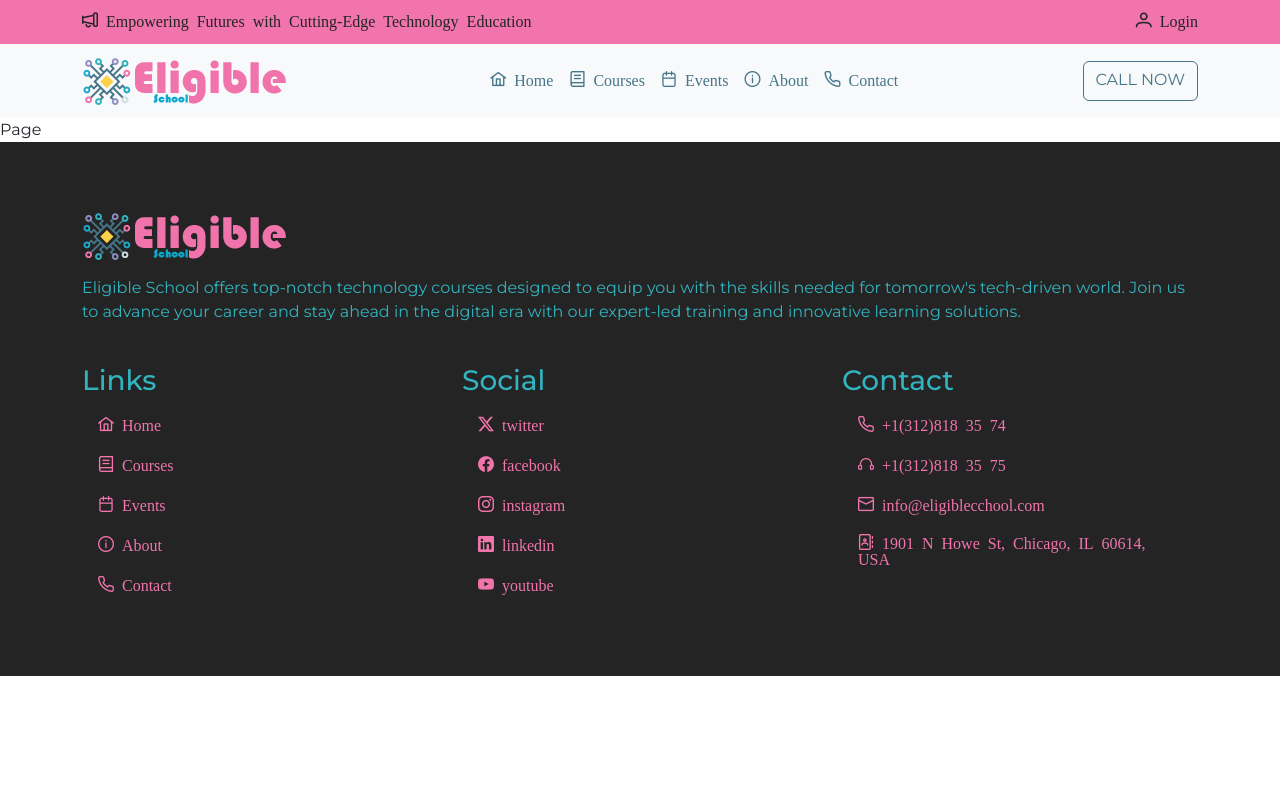
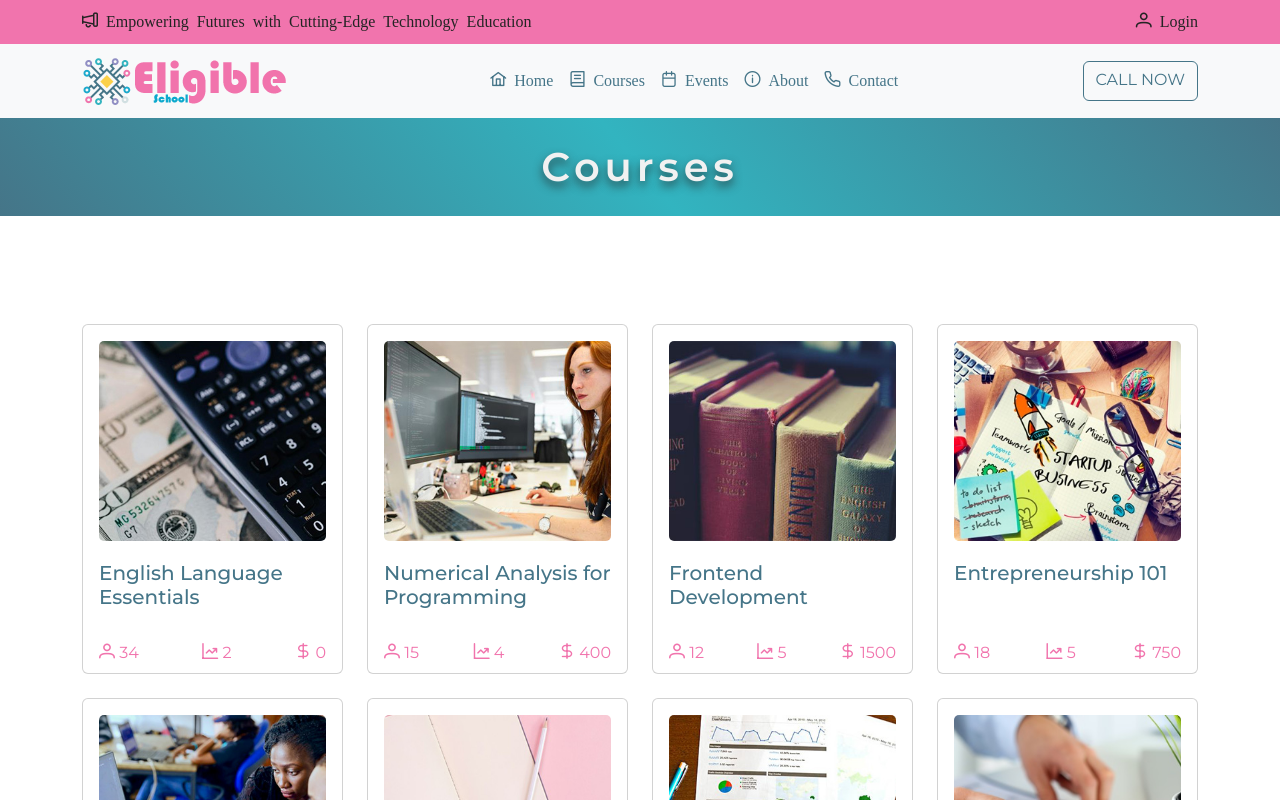
Before and after one commit to ffozdemir/eligibleschoolproject, a Next.js app: page /courses in a window 1280 px wide. Shown: the top 800 px of the page. Built offline with nearby package versions, Linux system fonts and the light colour scheme.

Commit message:
Add Courses page with header, spacer, and featured courses; create CourseCard and FeaturedCourses components with styles

```diff
--- a/src/app/courses/page.js
+++ b/src/app/courses/page.js
@@ -1,14 +1,22 @@
-import React from 'react'
+import PageHeader from "@/components/common/PageHeader";
+import Spacer from "@/components/common/Spacer";
+import Courses from "@/components/courses/Courses";
+import React from "react";
 
 export const metadata = {
-  title: 'Courses',
-  description: 'Explore our courses and learn new skills',
-}
+  title: "Courses",
+  description: "Explore our courses and learn new skills",
+};
 
 const Page = () => {
   return (
-    <div>Page</div>
-  )
-}
+    <>
+      <PageHeader title="Courses" />
+      <Spacer />
+      <Courses featured={true} />
+      <Spacer />
+    </>
+  );
+};
 
-export default Page
+export default Page;
--- a/src/app/page.js
+++ b/src/app/page.js
@@ -1,5 +1,6 @@
 import Welcome from "@/components/about/Welcome";
 import Spacer from "@/components/common/Spacer";
+import FeaturedCourses from "@/components/home/FeaturedCourses";
 import Slider from "@/components/home/Slider";
 
 export default function HomePage() {
@@ -9,6 +10,8 @@ export default function HomePage() {
       <Spacer />
       <Welcome />
       <Spacer />
+		<FeaturedCourses />
+		<Spacer />
     </>
   );
 }
--- a/src/components/common/PageHeader.jsx
+++ b/src/components/common/PageHeader.jsx
@@ -1,7 +1,8 @@
 import React from "react";
+import "./page-header.scss";
 
 const PageHeader = ({ title }) => {
-  return <h1>{title}</h1>;
+  return <h1 className="page-header">{title}</h1>;
 };
 
 export default PageHeader;
--- /dev/null
+++ b/src/components/common/page-header.scss
@@ -0,0 +1,12 @@
+@use "../../styles/variables" as *;
+@use "../../styles/mixins" as *;
+
+.page-header {
+  background-image: linear-gradient(50deg, $color3, $color1, $color3);
+  text-align: center;
+  padding: 25px 0;
+  font-weight: 600;
+  letter-spacing: 0.3rem;
+  color: $color5;
+  @include shadow(text, 0 5px 10px $color4-op-70);
+}
--- /dev/null
+++ b/src/components/courses/CourseCard.jsx
@@ -0,0 +1,32 @@
+"use client";
+import Image from "next/image";
+import React from "react";
+import { Card } from "react-bootstrap";
+import "./course-card.scss";
+
+const CourseCard = (props) => {
+  const { title, image, user, price, rating } = props;
+  return (
+    <Card className="course-card">
+      <Card.Body>
+        <div className="img-container">
+          <Image src={`/img/courses/${image}`} fill alt={title} />
+        </div>
+        <Card.Title>{title}</Card.Title>
+      </Card.Body>
+      <Card.Footer>
+        <span>
+          <i className="pi pi-user"></i> {user}
+        </span>
+        <span>
+          <i className="pi pi-chart-line"></i> {rating}
+        </span>
+        <span>
+          <i className="pi pi-dollar"></i> {price}
+        </span>
+      </Card.Footer>
+    </Card>
+  );
+};
+
+export default CourseCard;
--- a/src/components/courses/Courses.jsx
+++ b/src/components/courses/Courses.jsx
@@ -1,6 +1,7 @@
 import React from "react";
 import courses from "@/helpers/data/courses.json";
 import { Col, Container, Row } from "react-bootstrap";
+import CourseCard from "./CourseCard";
 
 const Courses = ({ featured }) => {
   let filteredCourses = featured
@@ -9,9 +10,11 @@ const Courses = ({ featured }) => {
 
   return (
     <Container>
-      <Row>
+      <Row xs={1} sm={2} md={3} lg={4}  className="g-4">
         {filteredCourses.map((item) => (
-          <Col key={item.id}>Card</Col>
+          <Col key={item.id}>
+            <CourseCard {...item} />
+          </Col>
         ))}
       </Row>
     </Container>
--- /dev/null
+++ b/src/components/courses/course-card.scss
@@ -0,0 +1,36 @@
+@use "../../styles/variables" as *;
+@use "../../styles/mixins" as *;
+
+.course-card {
+  height: 100%;
+  cursor: pointer;
+  .img-container {
+    position: relative;
+    height: 200px;
+    overflow: hidden;
+    @include borderRadius(5px);
+
+    img {
+      object-fit: cover;
+      @include transition(transform 0.3s ease-in-out);
+    }
+  }
+
+  .card-title {
+    margin-top: 20px;
+    color: $color3;
+  }
+
+  .card-footer {
+    background: none;
+    border: none;
+    @include flexbox();
+    color: $color2;
+  }
+
+  &:hover {
+    img {
+      @include transform(scale(1.1) rotate(2deg));
+    }
+  }
+}
```
Also changed, not shown: src/components/home/FeaturedCourses.jsx (added, +12 -0 lines).
